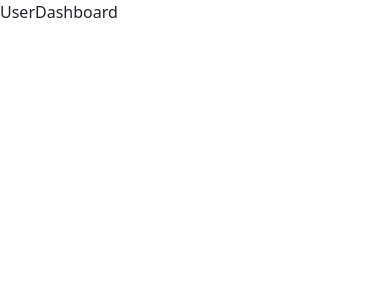
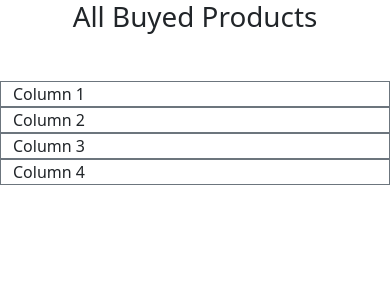
Before and after one commit to PeacefulWrath/Innovative-frontend-kyptronix, a React (Create React App) app: page /user-dashboard in a window 390 px wide. Shown: the top 300 px of the page. Built offline with nearby package versions, Linux system fonts and the light colour scheme; a web font is replaced by a local one.

Commit message:
user-dashboard

```diff
--- a/src/Components/ProductsComponents/ProductDetails.js
+++ b/src/Components/ProductsComponents/ProductDetails.js
@@ -36,8 +36,8 @@ function ProductDetails() {
 
     const handleAddToBuy=()=>{
         // console.log("kkk",cartItems)
+        // navigate("/user-dashboard",{state:product})
         navigate("/user-dashboard")
-
     }
 
     useEffect(()=>{
--- a/src/Components/TopBar/TopBar.js
+++ b/src/Components/TopBar/TopBar.js
@@ -40,7 +40,7 @@ function TopBar({ page, bg }) {
   const handleLogOut=()=>{
     localStorage.removeItem("cart")
     localStorage.removeItem("token")
-    navigate("/")
+    navigate("/login")
   }
 
   useEffect(() => {
--- a/src/Pages/Cart.js
+++ b/src/Pages/Cart.js
@@ -30,7 +30,8 @@ function Cart() {
   }
 
   const handleBuyNow = (product) => {
-    navigate("/user-dashboard",{state:product})
+    // navigate("/user-dashboard",{state:product})
+    navigate("/user-dashboard")
   }
 
   useEffect(() => {
--- a/src/Pages/UserDashboard.js
+++ b/src/Pages/UserDashboard.js
@@ -2,10 +2,23 @@ import React, { useEffect, useState } from 'react'
 import { useLocation } from 'react-router-dom';
 
 function UserDashboard() {
-    const location = useLocation();
-    const product = location.state;
+    // const location = useLocation();
+    // const product = location.state;
+
+    useEffect(() => {
+
+    }, [])
+
     return (
-        <div>UserDashboard</div>
+        <div class="container">
+           <h1 className='text-center'>All Buyed Products</h1>
+            <div class="row mt-5">
+                <div class="col-md-3 border border-secondary">Column 1</div>
+                <div class="col-md-3 border border-secondary">Column 2</div>
+                <div class="col-md-3 border border-secondary">Column 3</div>
+                <div class="col-md-3 border border-secondary">Column 4</div>
+            </div>
+        </div>
     )
 }
 
--- a/src/context/globalContext.js
+++ b/src/context/globalContext.js
@@ -6,6 +6,7 @@ function GlobalProvider(props) {
 
   const [adminEmail, setAdminEmail] = useState(undefined);
   const [cartItems, setCartItems] = useState(undefined);
+  const [buyedItems, setBuyedItems] = useState(undefined);
 
   // console.log("9oo99",localStorage.getItem("cart"))
 
@@ -32,7 +33,9 @@ function GlobalProvider(props) {
         adminEmail,
         setAdminEmail,
         cartItems,
-        setCartItems
+        setCartItems,
+        buyedItems,
+        setBuyedItems
 
       }}
     >
```
